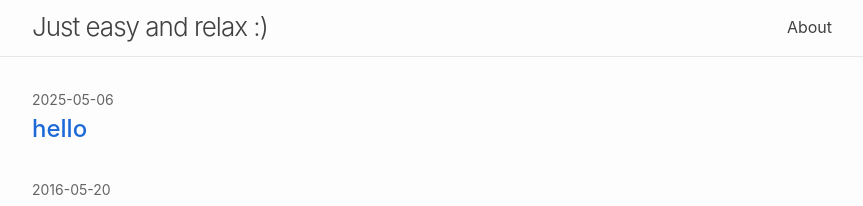
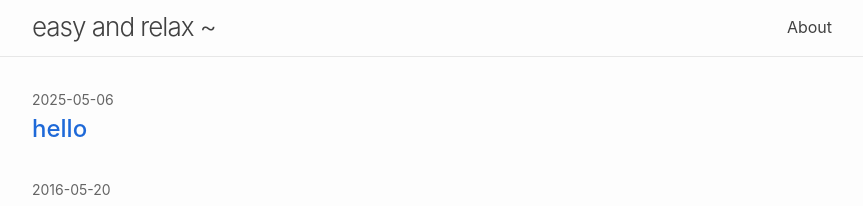
Before and after one commit to EasyAndRelax/EasyAndRelax.github.io, a Jekyll site: the page built from index.html, in a window 1280 px wide. Shown: the top 206 px of the page, without its empty margins (208-1071 px from the left). Built offline with Jekyll 4.4.1, drawn with Linux system fonts in a browser that asks for light colours; the list of posts is cut into pages by our own code.

Commit message:
update title

```diff
--- a/_config.yml
+++ b/_config.yml
@@ -1,7 +1,7 @@
 # Site-wide settings
 # ------------------
 
-title: Just easy and relax :)
+title: easy and relax ~
 
 # author:
 #   name: EasyAndRelax
```
